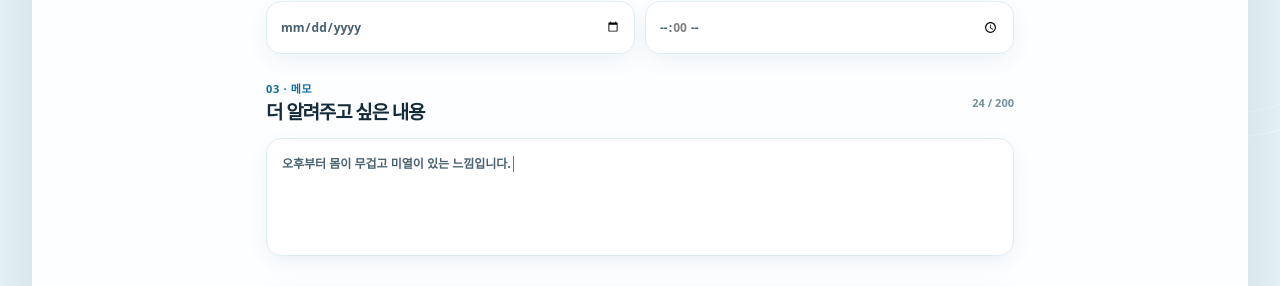
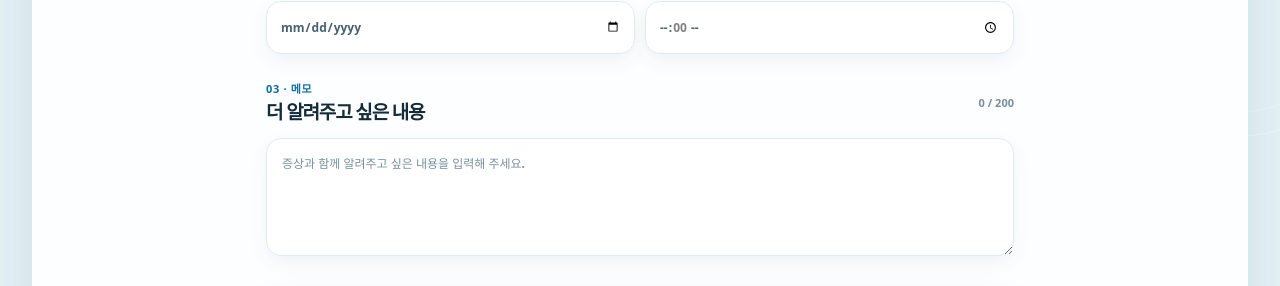
Before and after one commit to AI-Hackathon-10/frontend, a React (Vite) app: page /symptoms in a window 1280 px wide. Shown: the part 773-1059 px from the top of the page. Built offline with nearby package versions, Linux system fonts and the light colour scheme.

Commit message:
feat: 증상 메모 입력 구현

```diff
--- a/src/pages/SymptomPage.jsx
+++ b/src/pages/SymptomPage.jsx
@@ -8,6 +8,7 @@ export default function SymptomPage() {
   const [selectedSymptoms, setSelectedSymptoms] = useState([])
   const [onsetDate, setOnsetDate] = useState('')
   const [onsetTime, setOnsetTime] = useState('')
+  const [memo, setMemo] = useState('')
 
   const handleToggleSymptom = (symptom) => {
     setSelectedSymptoms((current) => {
@@ -23,7 +24,7 @@ export default function SymptomPage() {
       <section className="notice-card notice-card--mint"><span className="notice-card__icon"><Icon name="notes" size={22} /></span><div><strong>기록은 판단을 대신하지 않아요</strong><p>증상을 남겨두면 나중에 설명할 때 도움이 될 수 있습니다.</p></div></section>
       <section className="form-section" aria-labelledby="symptom-select-title"><div className="section-heading section-heading--tight"><div><span className="eyebrow">01 · 지금 느끼는 증상</span><h2 id="symptom-select-title">해당되는 항목을 골라 주세요</h2></div><Badge tone="blue">{selectedSymptoms.length}/2개 선택</Badge></div><div className="symptom-options">{SYMPTOM_OPTIONS.map((symptom) => { const isSelected = selectedSymptoms.includes(symptom); return <button aria-pressed={isSelected} className={`symptom-chip ${isSelected ? 'is-selected' : ''}`} key={symptom} onClick={() => handleToggleSymptom(symptom)} type="button">{isSelected ? <Icon name="check" size={15} /> : <Icon name="plus" size={15} />}{symptom}</button> })}</div></section>
       <section className="form-section" aria-labelledby="symptom-time-title"><div className="section-heading section-heading--tight"><div><span className="eyebrow">02 · 시작 시점</span><h2 id="symptom-time-title">언제부터였나요?</h2></div></div><div className="onset-fields"><label className="onset-field"><span>날짜</span><input aria-label="증상 시작 날짜" onChange={(event) => setOnsetDate(event.target.value)} type="date" value={onsetDate} /></label><label className="onset-field"><span>시간</span><input aria-label="증상 시작 시간" onChange={(event) => setOnsetTime(event.target.value)} step="3600" type="time" value={onsetTime} /></label></div></section>
-      <section className="form-section" aria-labelledby="symptom-memo-title"><div className="section-heading section-heading--tight"><div><span className="eyebrow">03 · 메모</span><h2 id="symptom-memo-title">더 알려주고 싶은 내용</h2></div><span className="character-count">24 / 200</span></div><div className="textarea-preview">{DEMO_SYMPTOM_NOTE.memo}<span className="textarea-preview__cursor" /></div></section>
+      <section className="form-section" aria-labelledby="symptom-memo-title"><div className="section-heading section-heading--tight"><div><span className="eyebrow">03 · 메모</span><h2 id="symptom-memo-title">더 알려주고 싶은 내용</h2></div><span className="character-count">{memo.length} / 200</span></div><textarea aria-label="증상 메모" className="symptom-memo" maxLength={200} onChange={(event) => setMemo(event.target.value)} placeholder="증상과 함께 알려주고 싶은 내용을 입력해 주세요." value={memo} /></section>
       <section className="summary-card" aria-labelledby="summary-title"><div className="summary-card__topline"><span className="eyebrow">의료진에게 보여줄 요약</span><Badge tone="mint">예시 기록</Badge></div><h2 id="summary-title">현재 상태를 한 문장으로</h2><p>{DEMO_SYMPTOM_NOTE.summary}</p><div className="summary-card__footer"><span><Icon name="check" size={15} /> 기록 준비 완료</span><span>참고용</span></div></section>
       <p className="page-footnote"><Icon name="shield" size={15} /> 증상 기록은 참고용이며, 필요한 경우 의료진에게 보여주세요.</p>
     </div>
--- a/src/styles/global.css
+++ b/src/styles/global.css
@@ -1903,6 +1903,34 @@ svg {
   margin-top: 2px;
   margin-left: 2px;
   background: var(--primary);
+}
+
+.symptom-memo {
+  display: block;
+  width: 100%;
+  min-height: 118px;
+  padding: 15px;
+  color: var(--ink-soft);
+  background: white;
+  border: 1px solid var(--border);
+  border-radius: 15px;
+  box-shadow: var(--shadow-sm);
+  font: inherit;
+  font-size: 12px;
+  font-weight: 650;
+  line-height: 1.7;
+  outline: none;
+  resize: vertical;
+}
+
+.symptom-memo::placeholder {
+  color: var(--ink-muted);
+  font-weight: 550;
+}
+
+.symptom-memo:focus-visible {
+  border-color: var(--primary);
+  box-shadow: 0 0 0 3px rgba(29, 141, 204, 0.14);
 }
 
 .summary-card {
```
Also changed, not shown: 1 other file (tests, documents, lock files or other folders).
